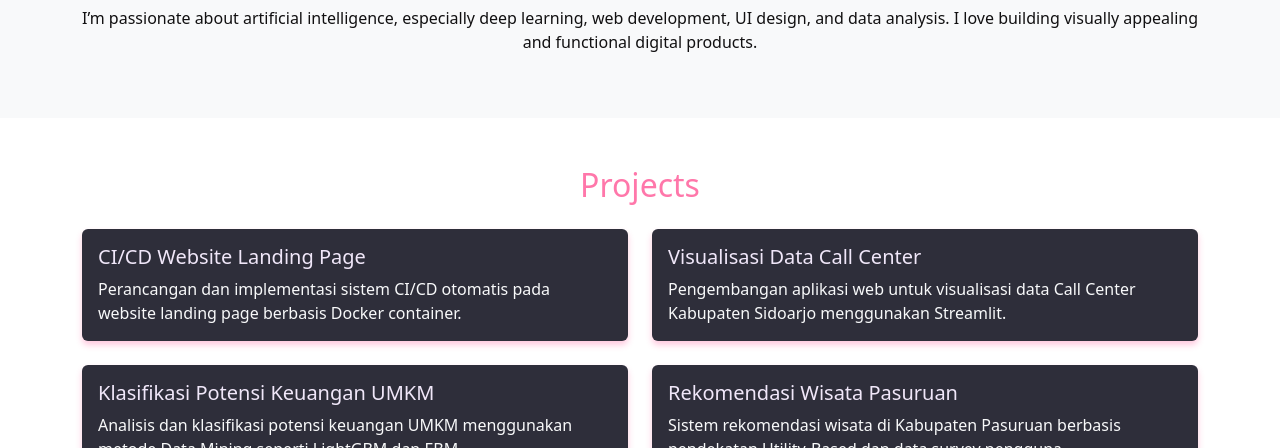
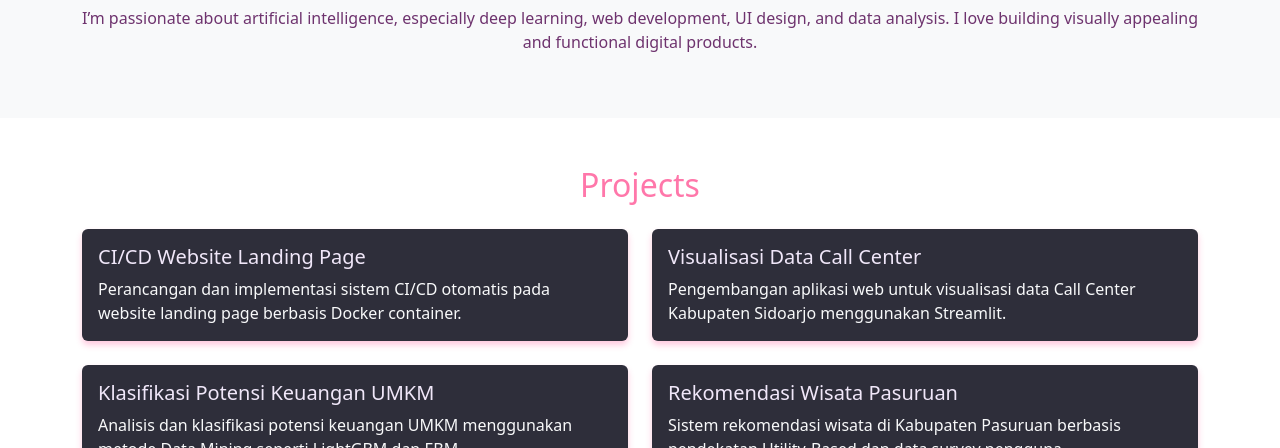
Before and after one commit to Arumrahma20/portfolio-site, a plain HTML site: page docs/index.html in a window 1280 px wide. Shown: the part 652-1100 px from the top of the page. Drawn offline with nearby package versions, Linux system fonts and the light colour scheme.

Commit message:
Build for GitHub Pages

```diff
--- a/docs/css/style.css
+++ b/docs/css/style.css
@@ -65,7 +65,7 @@ h1, h2, h5 {
   color: #ff77aa;
 }
 p, .lead {
-  color: #111011;
+  color: #6e336e;
 }
 
 
```
